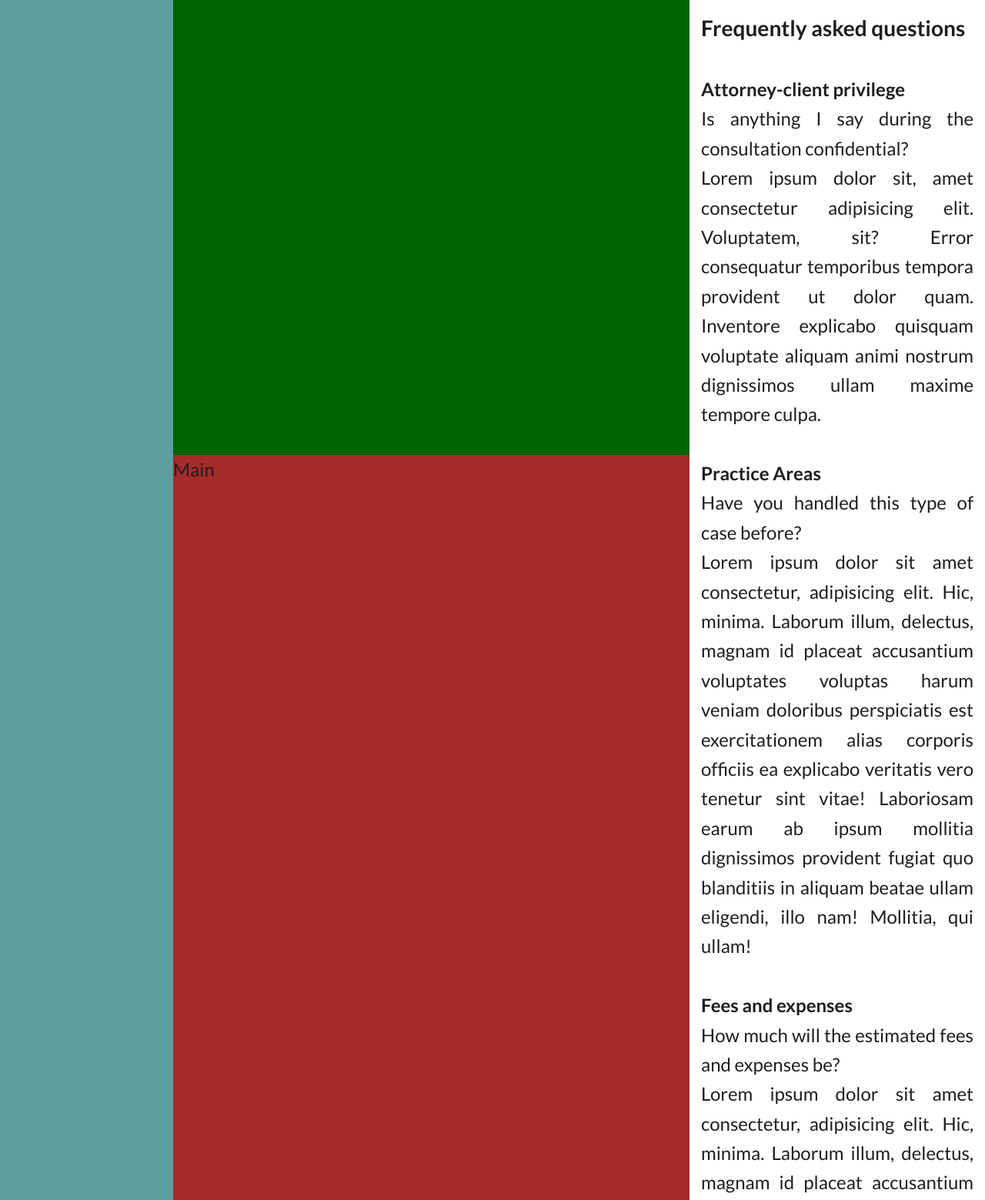
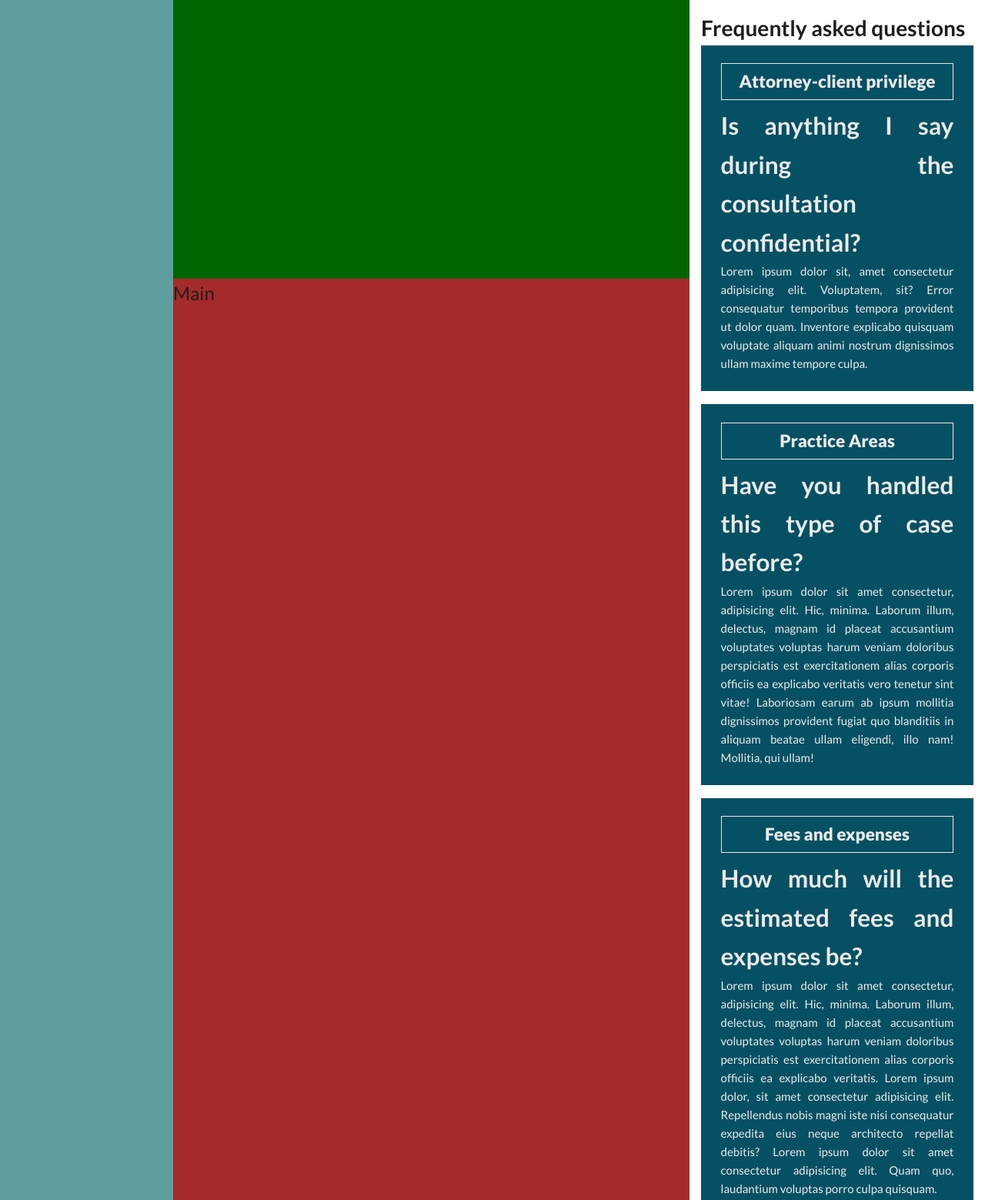
Before and after one commit to SVDwebtech/attorneyLotus032, a website: page index.html in a window 1280 px wide. Shown: the part 888-2447 px from the top of the page at 77% size. Drawn offline with Linux system fonts and the light colour scheme.

Commit message:
add styling to faq section

```diff
--- a/index.html
+++ b/index.html
@@ -57,11 +57,10 @@
 
                 <h3>Frequently asked questions</h3>
 
-                <article>
-                    <img src="" alt="">
-                    <h4>Attorney-client privilege</h4>
-                    <p>Is anything I say during the consultation confidential?</p>
-                    <p>Lorem ipsum dolor sit, amet consectetur adipisicing elit.
+                <article class="sidebar__faq faq">
+                    <h4 class="faq__heading-4">Attorney-client privilege</h4>
+                    <p class="faq__paragraph">Is anything I say during the consultation confidential?</p>
+                    <p class="faq__paragraph">Lorem ipsum dolor sit, amet consectetur adipisicing elit.
                         Voluptatem, sit? Error consequatur temporibus tempora
                         provident ut dolor quam. Inventore explicabo quisquam
                         voluptate aliquam animi nostrum dignissimos ullam maxime
@@ -69,11 +68,10 @@
                     </p>
                 </article>
 
-                <article>
-                    <img src="" alt="">
-                    <h4>Practice Areas</h4>
-                    <p>Have you handled this type of case before?</p>
-                    <p>Lorem ipsum dolor sit amet consectetur, adipisicing elit.
+                <article class="sidebar__faq faq">
+                    <h4 class="faq__heading-4">Practice Areas</h4>
+                    <p class="faq__paragraph">Have you handled this type of case before?</p>
+                    <p class="faq__paragraph">Lorem ipsum dolor sit amet consectetur, adipisicing elit.
                         Hic, minima. Laborum illum, delectus, magnam id placeat
                         accusantium voluptates voluptas harum veniam doloribus
                         perspiciatis est exercitationem alias corporis officiis
@@ -84,11 +82,10 @@
                     </p>
                 </article>
 
-                <article>
-                    <img src="" alt="">
-                    <h4>Fees and expenses</h4>
-                    <p>How much will the estimated fees and expenses be?</p>
-                    <p>Lorem ipsum dolor sit amet consectetur, adipisicing elit.
+                <article class="sidebar__faq faq">
+                    <h4 class="faq__heading-4">Fees and expenses</h4>
+                    <p class="faq__paragraph">How much will the estimated fees and expenses be?</p>
+                    <p class="faq__paragraph">Lorem ipsum dolor sit amet consectetur, adipisicing elit.
                         Hic, minima. Laborum illum, delectus, magnam id placeat
                         accusantium voluptates voluptas harum veniam doloribus
                         perspiciatis est exercitationem alias corporis officiis
--- a/sass/base/_typography.scss
+++ b/sass/base/_typography.scss
@@ -31,11 +31,12 @@ body {
 	color: $color-white;
 
 	&__heading-4 {
-		font-size: clamp(2rem, 5vw, 3rem);
+		font-size: clamp(1.4rem, 5vw, 3rem);
+		font-weight: 900;
 	}
 
 	&__paragraph {
-		font-size: clamp(1.4rem, 5vw, 2rem);
+		font-size: clamp(1.2rem, 5vw, 2rem);
 	}
 
 	@include respond(tab-land) {
@@ -49,3 +50,37 @@ body {
 		}
 	}
 }
+
+.faq {
+
+	color: $color-white;
+
+	&__heading-4 {
+		font-size: clamp(1.4rem, 5vw, 3rem);
+		font-weight: 900;
+        text-align: center;
+        border: 1px solid $color-white;
+        padding: $small $medium;
+        margin-bottom: $medium;
+	}
+
+	&__paragraph {
+		font-size: clamp(1.2rem, 5vw, 2rem);
+	}
+
+	&__paragraph:nth-of-type(1) {
+        font-size: clamp(1.3rem, 5vw, 2.1rem);
+		font-weight: 700;
+    }
+
+	@include respond(tab-land) {
+
+		&__heading-4 {
+		font-size: clamp(.5rem, 2.5vw, 1.5rem);
+		}
+
+		&__paragraph {
+			font-size: clamp(.5rem, 2vw, 1rem);
+		}
+	}
+}
--- /dev/null
+++ b/sass/components/_faq.scss
@@ -0,0 +1,23 @@
+.faq {
+
+    background-color: $color-midnightgreen;
+    width: 100%;
+    padding:  calc($x-large + 5vw) clamp(calc($x-large + 3vw), 8vw, calc($x-large + 8vw));
+    margin-bottom: calc($large + .4rem);
+
+    @include respond(tab-land) {
+        padding:  calc($large + 1vw) clamp(calc($x-large ), 2vw, calc($x-large + 8vw));
+
+        &__img {
+        margin-top: .7rem;
+        margin-right: 1.5rem;
+        }
+    }
+
+    @include respond(desk) {
+
+        &__img {
+            width: min(33%, 6rem);
+        }
+    }
+}
--- a/sass/main.scss
+++ b/sass/main.scss
@@ -11,6 +11,7 @@
 //@import "components/cardpopup";
 @import "components/carousel";
 @import "components/composition";
+@import "components/faq";
 //@import "components/filler";
 //@import "components/minicard";
 @import "components/navigation";
```
Also changed, not shown: css/styles.css, 1 other file.
